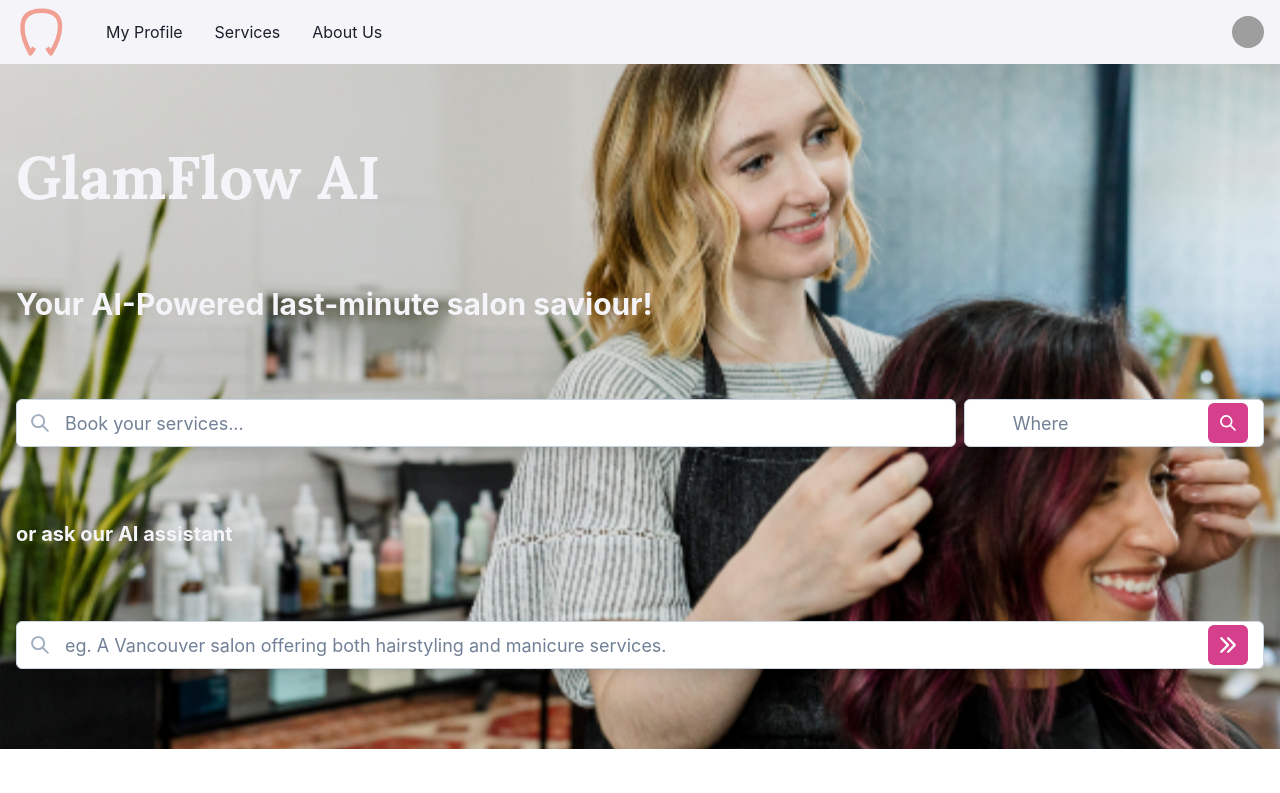
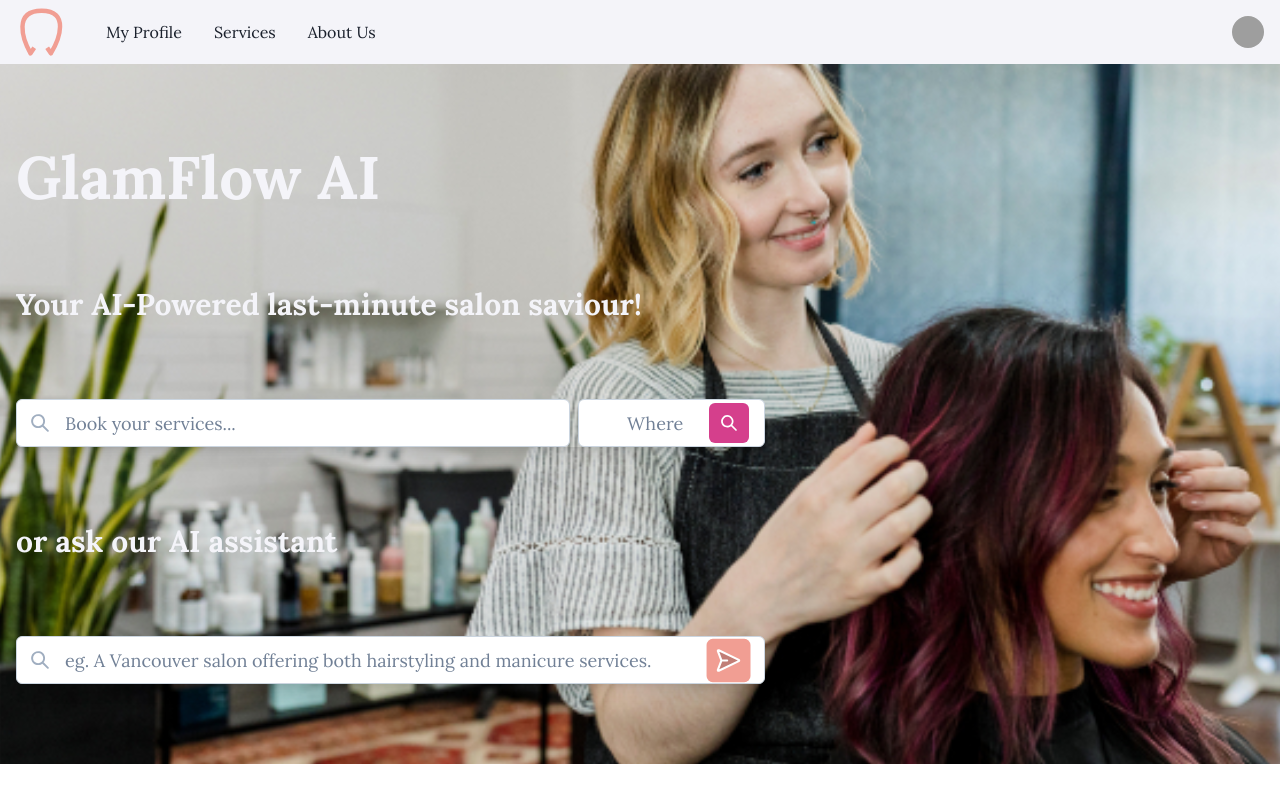
Before and after one commit to garv-seth/GlamFlowAI, a React (Create React App) app in the folder frontend/: page / in a window 1280 px wide. Shown: the top 793 px of the page. Built offline with nearby package versions, Linux system fonts and the light colour scheme; grey boxes are pictures that could not be loaded; the HTML template or start-up script is replaced by a standard one.

Commit message:
fix send icon button

```diff
--- a/frontend/src/components/LandingPage.jsx
+++ b/frontend/src/components/LandingPage.jsx
@@ -4,9 +4,7 @@ import {
   Heading,
   Container,
   Text,
-  Stack,
   Input,
-  HStack,
   InputGroup,
   InputLeftElement,
   InputRightElement,
@@ -15,11 +13,13 @@ import {
   useColorModeValue,
   useTheme,
 } from "@chakra-ui/react";
-import { SearchIcon, ArrowRightIcon } from "@chakra-ui/icons";
+import { SearchIcon } from "@chakra-ui/icons";
+import { ReactComponent as SendIcon } from "../assets/send-icon.svg"; // Updated import path
 
 export default function LandingPage() {
   const theme = useTheme();
-  const primaryColor = useColorModeValue("primary", "primary");
+  const primaryColor = useColorModeValue(theme.colors.primary, theme.colors.primary);
+  const hoverColor = useColorModeValue(theme.colors.primaryHover, theme.colors.primaryHover);
   const textColor = useColorModeValue("text", "text");
   const inputPlaceholderColor = useColorModeValue("gray.500", "gray.400");
 
@@ -43,11 +43,13 @@ export default function LandingPage() {
               GlamFlow AI
             </Heading>
             <Text
-            fontSize={{ base: "xl", sm: "2xl", md: "3xl" }}
-            fontWeight="bold" color={theme.colors.background}>
+              fontSize={{ base: "xl", sm: "2xl", md: "3xl" }}
+              fontWeight="bold"
+              color={theme.colors.background}
+            >
               Your AI-Powered last-minute salon saviour!
             </Text>
-            <Box width="full">
+            <Box width={{ base: "100%", md: "60%" }}>
               <InputGroup size="lg" boxShadow="lg" mb={4}>
                 <InputLeftElement pointerEvents="none" children={<SearchIcon color="gray.400" />} />
                 <Input
@@ -75,10 +77,14 @@ export default function LandingPage() {
                 </InputRightElement>
               </InputGroup>
             </Box>
-            <Text fontSize={{ base: "md", sm: "lg", md: "xl" }}fontWeight="bold" color={theme.colors.background}>
+            <Text
+              fontSize={{ base: "xl", sm: "2xl", md: "3xl" }}
+              fontWeight="bold"
+              color={theme.colors.background}
+            >
               or ask our AI assistant
             </Text>
-            <Box width="full">
+            <Box width={{ base: "100%", md: "60%" }}>
               <InputGroup size="lg" boxShadow="lg">
                 <InputLeftElement pointerEvents="none" children={<SearchIcon color="gray.400" />} />
                 <Input
@@ -90,9 +96,13 @@ export default function LandingPage() {
                 />
                 <InputRightElement width="4.5rem">
                   <IconButton
-                    icon={<ArrowRightIcon />}
-                    colorScheme="pink"
+                    icon={<SendIcon fill={primaryColor} />}  // Use the custom SVG icon and apply primary color
                     aria-label="Search AI"
+                    bg="transparent" // Optional: Make button background transparent
+                    _hover={{
+                      bg: "transparent", // Optional: Make button background transparent on hover
+                      svg: { fill: hoverColor } // Change the fill color on hover
+                    }}
                   />
                 </InputRightElement>
               </InputGroup>
--- a/frontend/src/theme/theme.js
+++ b/frontend/src/theme/theme.js
@@ -3,6 +3,7 @@ import { extendTheme } from "@chakra-ui/react";
 const theme = extendTheme({
   colors: {
     primary: "#C17E76",
+    primaryHover: "#A55C50",
     secondary: "#FFE0D1",
     background: "#f4f4f9",
     text: "#2a3353",
@@ -14,13 +15,10 @@ const theme = extendTheme({
       disabledText: "#7f8c8d",
     },
   },
-  // fonts: {
-  //   body: '-apple-system, BlinkMacSystemFont, "Segoe UI", "Roboto", "Oxygen", "Ubuntu", "Cantarell", "Fira Sans", "Droid Sans", "Helvetica Neue", sans-serif',
-  //   heading: "Georgia, serif",
-  // },
+
   fonts: {
-    body: '-apple-system, BlinkMacSystemFont, "Segoe UI", "Roboto", "Oxygen", "Ubuntu", "Cantarell", "Fira Sans", "Droid Sans", "Helvetica Neue", sans-serif',
-    heading: "Georgia, serif",
+    body: 'Lora, -apple-system, BlinkMacSystemFont, "Segoe UI", "Roboto", "Oxygen", "Ubuntu", "Cantarell", "Fira Sans", "Droid Sans", "Helvetica Neue", sans-serif',
+    heading: "Lora, Georgia, serif",
   },
 });
 
```
Also changed, not shown: frontend/src/assets/send-icon.svg (added).
